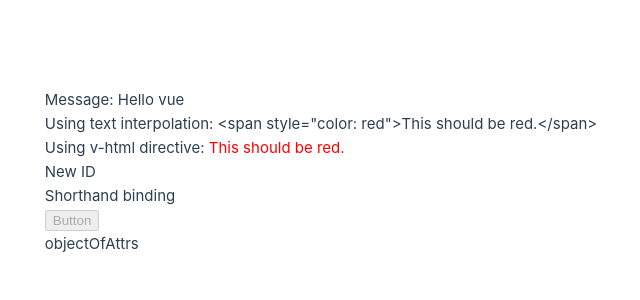
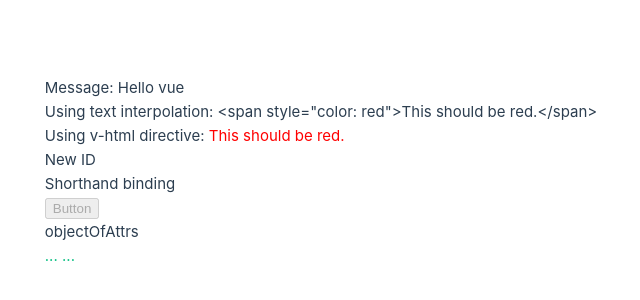
Before and after one commit to jabdi13/vue-3-learn, a Vue app: page / in a window 1280 px wide. Shown: the part 228-528 px from the top of the page, without its empty margins (319-959 px from the left). Built offline with nearby package versions, Linux system fonts and the light colour scheme.

Commit message:
Directive v-on

```diff
--- a/src/components/essentials/TemplateSyntax.vue
+++ b/src/components/essentials/TemplateSyntax.vue
@@ -7,7 +7,8 @@
   const objectOfAttrs = {
       id: 'container',
       class: 'wrapper'
-    }
+  }
+  const doSomething = () => console.log("Click")
 </script>
 
 <template>
@@ -25,4 +26,9 @@
   <button :disabled="isButtonDisabled">Button</button>
   <!-- Dynamically Binding Multiple Attributes -->
   <div v-bind="objectOfAttrs">objectOfAttrs</div>
+
+  <!-- Directive v-on -->
+  <a v-on:click="doSomething"> ... </a>
+  <!-- shorthand -->
+  <a @click="doSomething"> ... </a>
 </template>
```
